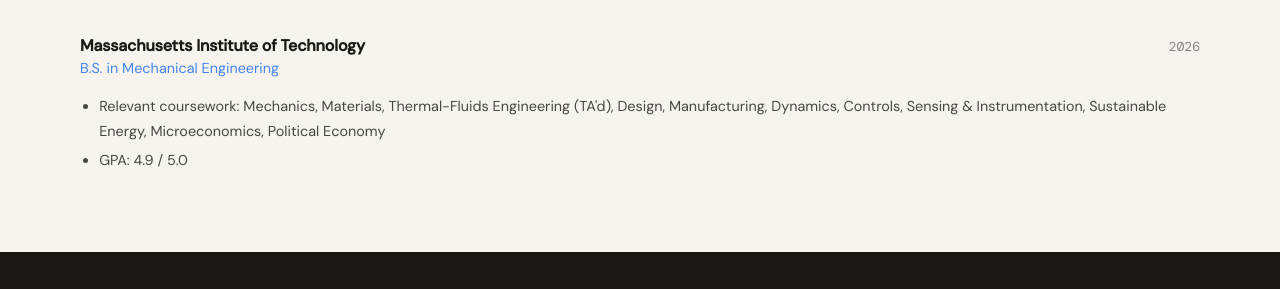
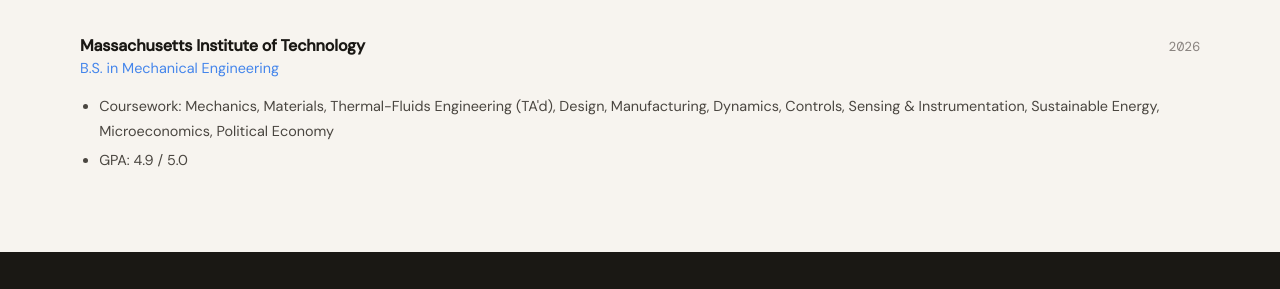
Before and after one commit to jshimandle/jshimandle.github.io, a Jekyll site: the page built from index.html, in a window 1280 px wide and 900 px high, scrolled down 1234 px. Shown: the part 163-452 px from the top of the window. Built offline with Jekyll 4.4.1, drawn with Linux system fonts in a browser that asks for light colours; some web fonts are replaced; the list of posts is cut into pages by our own code.

Commit message:
Update index.html

```diff
--- a/index.html
+++ b/index.html
@@ -113,7 +113,7 @@
         <span class="resume-entry-date">{{ site.education.year }}</span>
       </div>
       <ul style="padding-left:1.2em;margin-top:.5rem;">
-        <li style="list-style:disc;font-size:.9rem;color:var(--ink-2);">Relevant  coursework: Mechanics, Materials, Thermal-Fluids Engineering (TA'd), Design, Manufacturing, Dynamics, Controls, Sensing & Instrumentation, Sustainable Energy, Microeconomics, Political Economy</li>
+        <li style="list-style:disc;font-size:.9rem;color:var(--ink-2);">Coursework: Mechanics, Materials, Thermal-Fluids Engineering (TA'd), Design, Manufacturing, Dynamics, Controls, Sensing & Instrumentation, Sustainable Energy, Microeconomics, Political Economy</li>
         <li style="list-style:disc;font-size:.9rem;color:var(--ink-2);">GPA: 4.9 / 5.0</li>
       </ul>
     </div>
```
